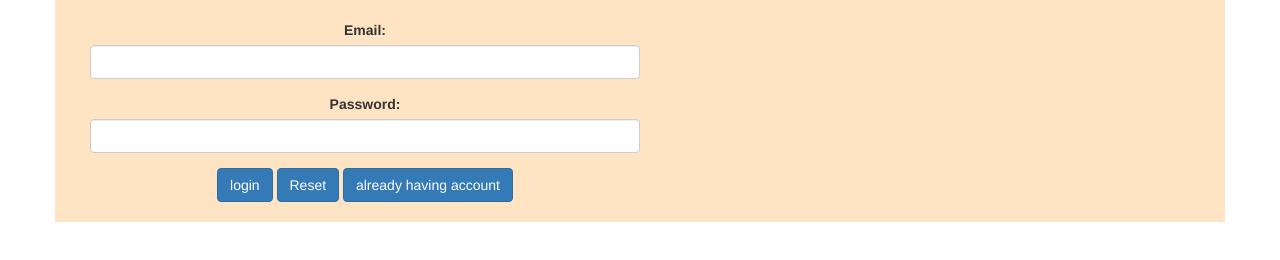
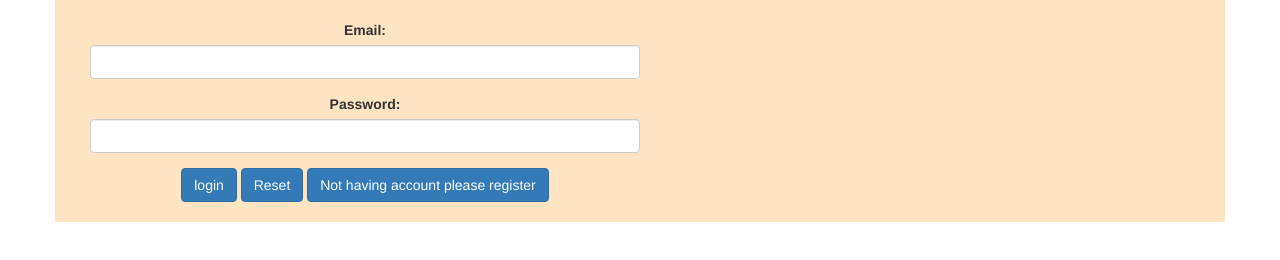
Before and after one commit to 0301selin/UserLoginProject, a plain HTML site: page index.html in a window 1280 px wide. Drawn offline with nearby package versions, Linux system fonts and the light colour scheme.

Commit message:
Update index.html

```diff
--- a/index.html
+++ b/index.html
@@ -23,7 +23,7 @@
             <div class="text-center">
                 <button type="button" id="reg-btn1" class="btn btn-primary" onclick="login()">login</button>
                 <button type="reset" id="reg-btn2" class="btn btn-primary">Reset</button>
-                <button type="button" id="reg-btn2" class="btn btn-primary" onclick="window.location.href='registration.html'">already having account</button>
+                <button type="button" id="reg-btn2" class="btn btn-primary" onclick="window.location.href='registration.html'">Not having account please register</button>
             </div>
         </form>
     </div>
```
